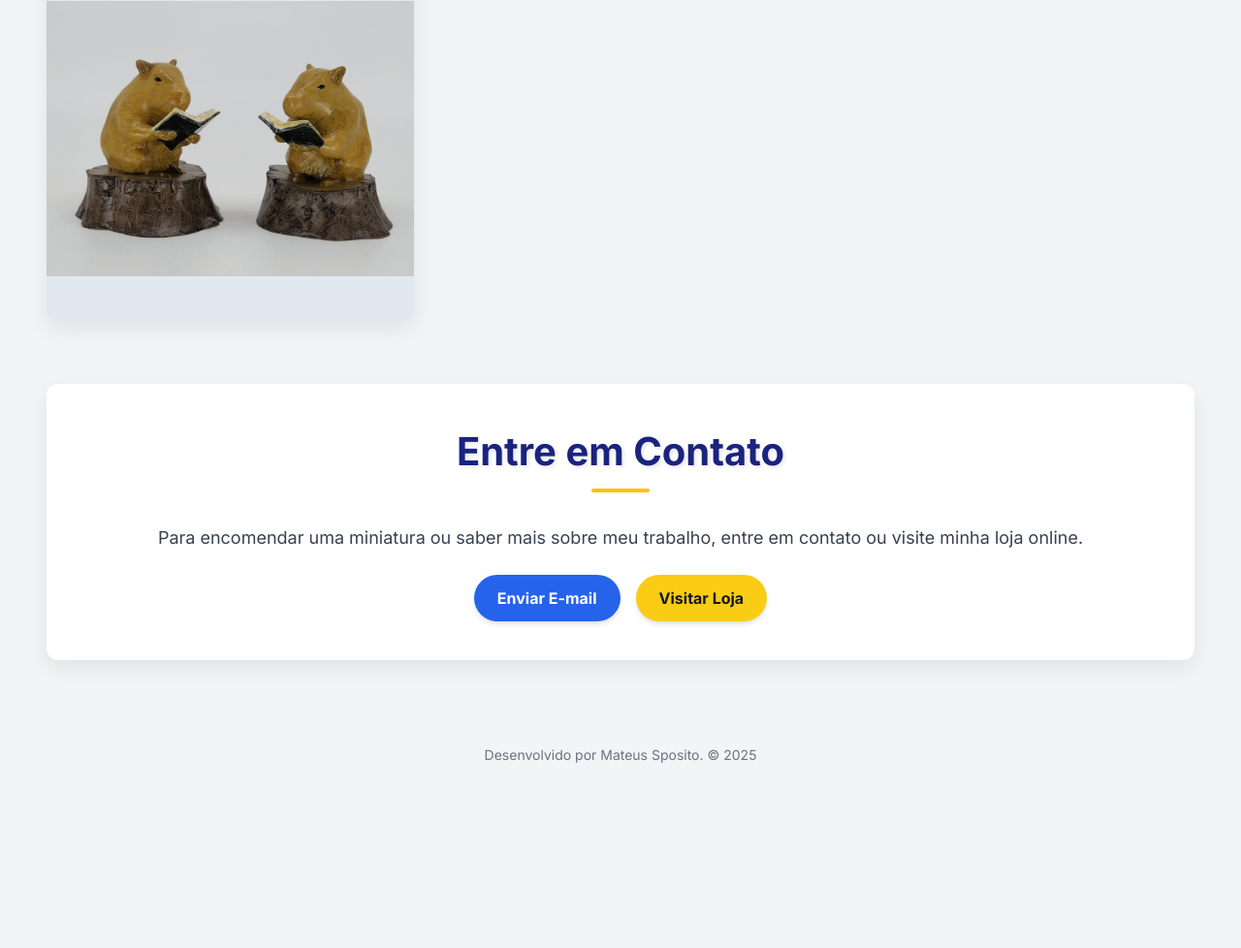
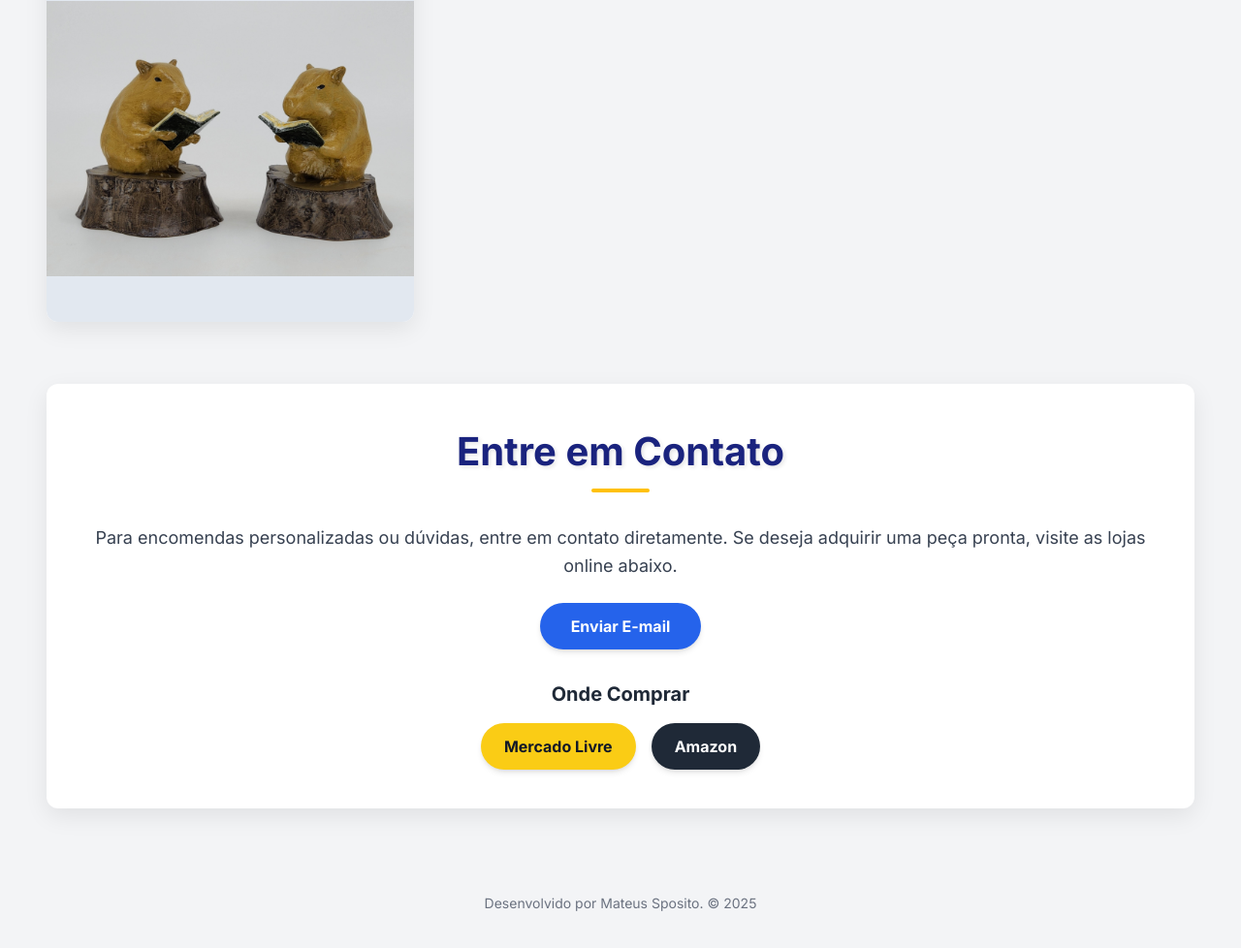
Before and after one commit to MateusSposito/mateus.sposito.art.br, a plain HTML site: page catalogo.html in a window 1280 px wide. Shown: the part 1618-2596 px from the top of the page at 97% size. Before the commit the page ends 2479 px from the top, so only its background shows below. Drawn offline with nearby package versions, Linux system fonts and the light colour scheme.

Commit message:
Revise contact section and add online store links
Updated contact section text and links.

```diff
--- a/catalogo.html
+++ b/catalogo.html
@@ -150,27 +150,39 @@
             </div>
         </section>
 
-        <!-- Contact Section -->
+       <!-- Contact Section (ATUALIZADA) -->
         <section id="contato" class="mb-16">
             <div class="card p-8 md:p-10 text-center">
                 <h2 class="section-title text-center mb-8">Entre em Contato</h2>
                 <p class="text-lg text-gray-700 leading-relaxed mb-6">
-                    Para encomendar uma miniatura ou saber mais sobre meu trabalho, entre em contato ou visite minha loja online.
+                    Para encomendas personalizadas ou dúvidas, entre em contato diretamente. Se deseja adquirir uma peça pronta, visite as lojas online abaixo.
                 </p>
-                <div class="flex flex-col sm:flex-row justify-center space-y-4 sm:space-y-0 sm:space-x-4">
-                    <a href="mailto:mateus@sposito.art.br" class="bg-blue-600 hover:bg-blue-700 text-white font-bold py-3 px-6 rounded-full transition-colors duration-300 shadow-md hover:shadow-lg">
+
+                <!-- E-MAIL -->
+                <div class="mb-8">
+                    <a href="mailto:mateus@sposito.art.br" class="bg-blue-600 hover:bg-blue-700 text-white font-bold py-3 px-8 rounded-full transition-colors duration-300 shadow-md hover:shadow-lg inline-block w-full sm:w-auto">
                         Enviar E-mail
                     </a>
-                    <a href="https://lista.mercadolivre.com.br/_CustId_473927?item_id=MLB4160436087&category_id=MLB186814&seller_id=473927&client=recoview-selleritems&recos_listing=true#origin=vip&component=sellerData&typeSeller=classic" target="_blank" class="bg-yellow-400 hover:bg-yellow-500 text-gray-900 font-bold py-3 px-6 rounded-full transition-colors duration-300 shadow-md hover:shadow-lg">
-                        Visitar Loja
+                </div>
+
+                <!-- ONDE COMPRAR (Lojas Online) -->
+                <h3 class="text-xl font-bold text-gray-800 mb-4">Onde Comprar</h3>
+                <div class="flex flex-col sm:flex-row justify-center space-y-4 sm:space-y-0 sm:space-x-4">
+
+                    <!-- Mercado Livre -->
+                    <a href="https://lista.mercadolivre.com.br/_CustId_473927?item_id=MLB4160436087&category_id=MLB186814&seller_id=473927&client=recoview-selleritems&recos_listing=true#origin=vip&component=sellerData&typeSeller=classic" target="_blank" class="bg-yellow-400 hover:bg-yellow-500 text-gray-900 font-bold py-3 px-6 rounded-full transition-colors duration-300 shadow-md hover:shadow-lg inline-block w-full sm:w-auto">
+                        Mercado Livre
+                    </a>
+
+                    <!-- Amazon -->
+                    <a href="https://www.amazon.com.br/s?me=ANLB1TOU9RKWJ&ref=sf_seller_app_share_new" target="_blank" class="bg-gray-800 hover:bg-black text-white font-bold py-3 px-6 rounded-full transition-colors duration-300 shadow-md hover:shadow-lg inline-block w-full sm:w-auto">
+                        Amazon
                     </a>
                 </div>
             </div>
         </section>
 
     </main>
-
-    <!-- O código JavaScript foi removido completamente, assim como o HTML do Modal -->
 
     <!-- Footer -->
     <footer class="w-full text-center py-6 text-gray-500 text-sm">
```
